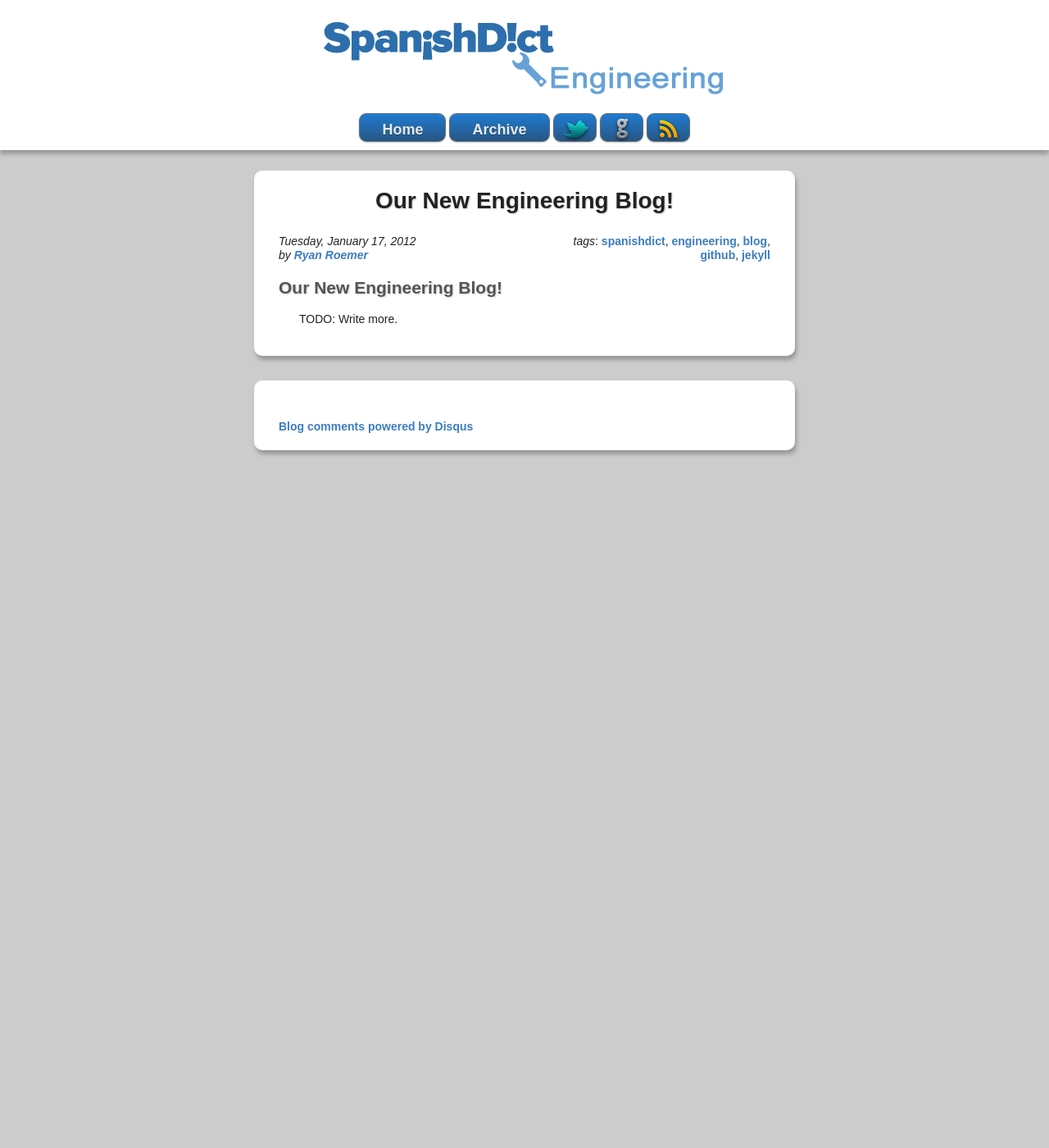
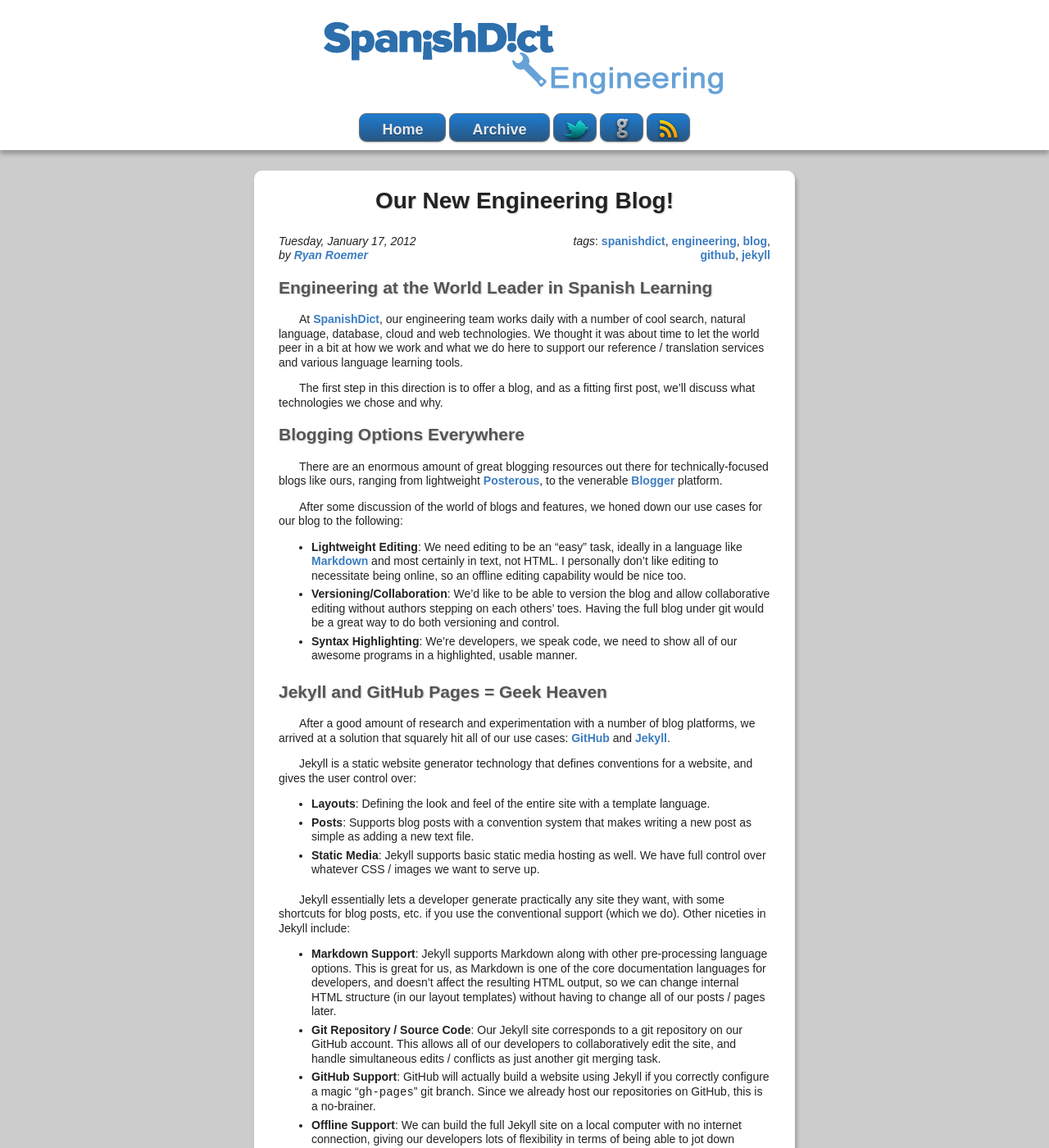
Before and after one commit to spanishdict/engineering.spanishdict.com, a Jekyll site: the page built from _posts/2012-01-17-spanishdict-engineering-blog.md, in a window 1280 px wide and 1400 px high. Shown: the whole window at 82% size. Built offline with Jekyll 4.4.1, drawn with Linux system fonts in a browser that asks for light colours; Markdown is read by kramdown in place of the engine named in the settings; comment, search, counter and statistics services are not loaded; some of the changed text lies outside the part shown.

Commit message:
Blog Post: Write basic post.

```diff
--- a/_posts/2012-01-17-spanishdict-engineering-blog.md
+++ b/_posts/2012-01-17-spanishdict-engineering-blog.md
@@ -4,11 +4,101 @@ author: Ryan Roemer
 author_link: https://github.com/ryan-roemer
 author_email: ryan@spanishdict.com
 title: Our New Engineering Blog!
-description: We've just launched a new engineering blog for all things technical at
-  SpanishDict.com. We're hosted through the amazing GitHub Pages service using Jekyll.
+description: We've launched a new engineering blog for all things technical at
+  SpanishDict.com, hosted on the amazing GitHub Pages service using the Jekyll
+  site generator.
 date: 2012-01-17 14:00:00 UTC
 tags: ['spanishdict', 'engineering', 'blog', 'github', 'jekyll']
 ---
-## Our New Engineering Blog!
 
-TODO: Write more.
+## Engineering at the World Leader in Spanish Learning
+
+At [SpanishDict][sd], our engineering team works daily with a number of cool
+search, natural language, database, cloud and web technologies. We thought it
+was about time to let the world peer in a bit at how we work and what we do
+here to support our reference / translation services and various language
+learning tools.
+
+The first step in this direction is to offer a blog, and as a fitting first
+post, we'll discuss what technologies we chose and why.
+
+## Blogging Options Everywhere
+
+There are an enormous amount of great blogging resources out there for
+technically-focused blogs like ours, ranging from lightweight
+[Posterous][posterous], to the venerable [Blogger][blogger] platform.
+
+After some discussion of the world of blogs and features, we honed down our
+use cases for our blog to the following:
+
+* **Lightweight Editing**: We need editing to be an "easy" task, ideally in
+  a language like [Markdown][markdown] and most certainly in text, not HTML.
+  I personally don't like editing to necessitate being online, so an offline
+  editing capability would be nice too.
+* **Versioning/Collaboration**: We'd like to be able to version the blog and
+  allow collaborative editing without authors stepping on each others' toes.
+  Having the full blog under git would be a great way to do both versioning
+  and control.
+* **Syntax Highlighting**: We're developers, we speak code, we need to show
+  all of our awesome programs in a highlighted, usable manner.
+
+## Jekyll and GitHub Pages = Geek Heaven
+
+After a good amount of research and experimentation with a number of blog
+platforms, we arrived at a solution that squarely hit all of our use cases:
+[GitHub][gh] and [Jekyll][jekyll].
+
+<!-- more start -->
+
+Jekyll is a static website generator technology that defines conventions for
+a website, and gives the user control over:
+
+* **Layouts**: Defining the look and feel of the entire site with a template
+  language.
+* **Posts**: Supports blog posts with a convention system that makes writing a
+  new post as simple as adding a new text file.
+* **Static Media**: Jekyll supports basic static media hosting as well. We have
+  full control over whatever CSS / images we want to serve up.
+
+Jekyll essentially lets a developer generate practically any site they want,
+with some shortcuts for blog posts, etc. if you use the conventional support
+(which we do). Other niceties in Jekyll include:
+
+* **Markdown Support**: Jekyll supports Markdown along with other
+  pre-processing language options. This is great for us, as Markdown is one
+  of the core documentation languages for developers, and doesn't affect the
+  resulting HTML output, so we can change internal HTML structure (in our
+  layout templates) without having to change all of our posts / pages later.
+* **Git Repository / Source Code**: Our Jekyll site corresponds to a git
+  repository on our GitHub account. This allows all of our developers to
+  collaboratively edit the site, and handle simultaneous edits / conflicts
+  as just another git merging task.
+* **GitHub Support**: GitHub will actually build a website using Jekyll if
+  you correctly configure a magic "`gh-pages`" git branch. Since we already
+  host our repositories on GitHub, this is a no-brainer.
+* **Offline Support**: We can build the full Jekyll site on a local computer
+  with no internet connection, giving our developers lots of flexibility in
+  terms of being able to jot down thoughts and add enhancements to the blog
+  whenever they want, without having to route everything through a blog
+  platform online administrative interface.
+
+## ... and Back to Work.
+
+We iterate and release often at SpanishDict, as a general principle. And
+that also applies to our blog. Now that we're live, we'll be tinkering and' playing with the look and feel until it truly feels like our new "home".
+Let us know what you think!
+
+As a final note, we are looking for developers to round out our engineering
+team. We're a fun and growing group, located in the DC metro area / Northern
+Virginia, and work with a modern array of web, search, cloud and data store
+technologies. Come [join us][sd_jobs]!
+
+[blogger]: http://www.blogger.com/
+[gh]: https://github.com/
+[jekyll]: http://jekyllrb.com/
+[markdown]: http://daringfireball.net/projects/markdown/
+[posterous]: https://posterous.com/
+[sd]: http://www.spanishdict.com/
+[sd_jobs]: http://www.spanishdict.com/careers
+
+<!-- more end -->
```
